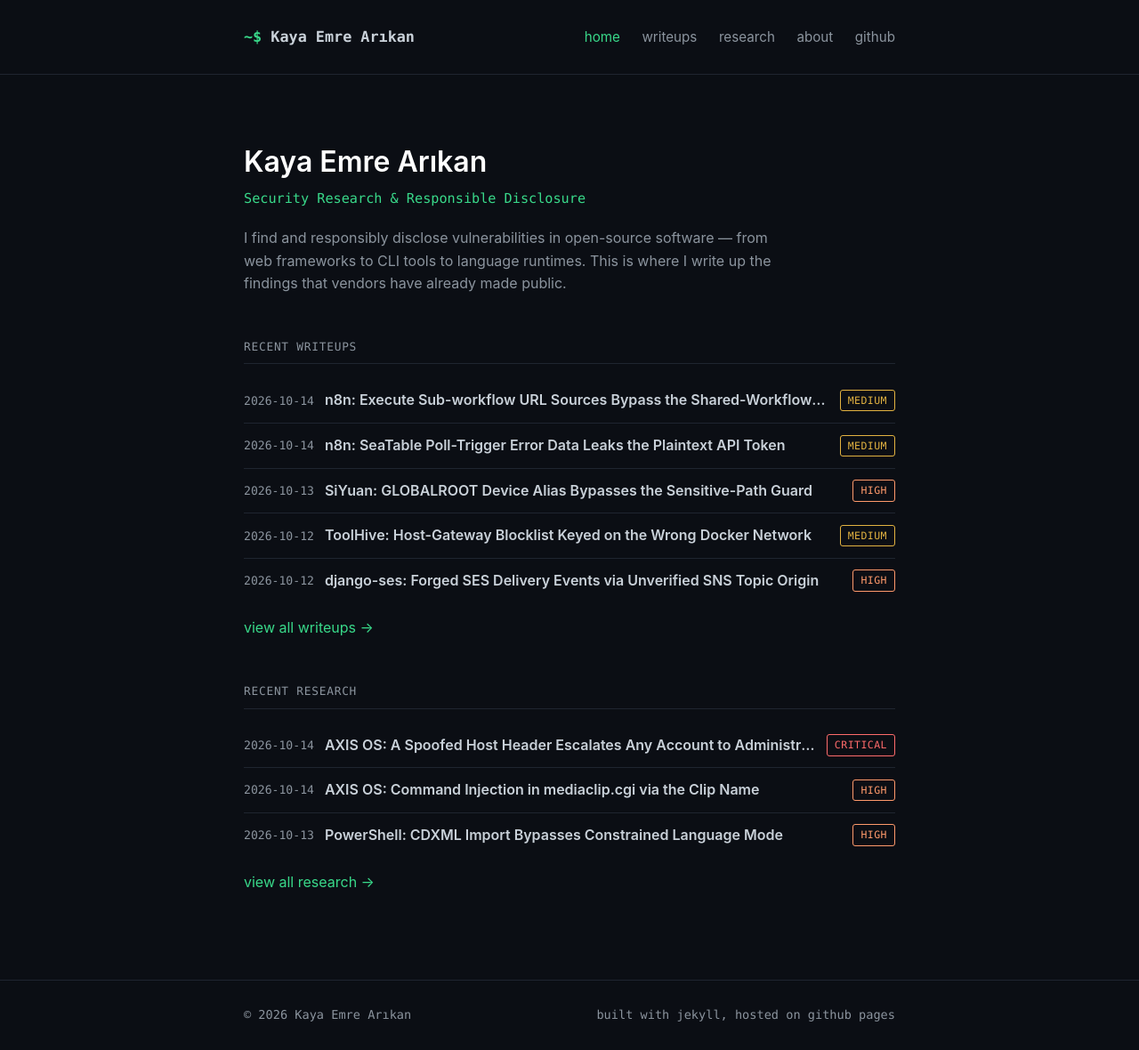
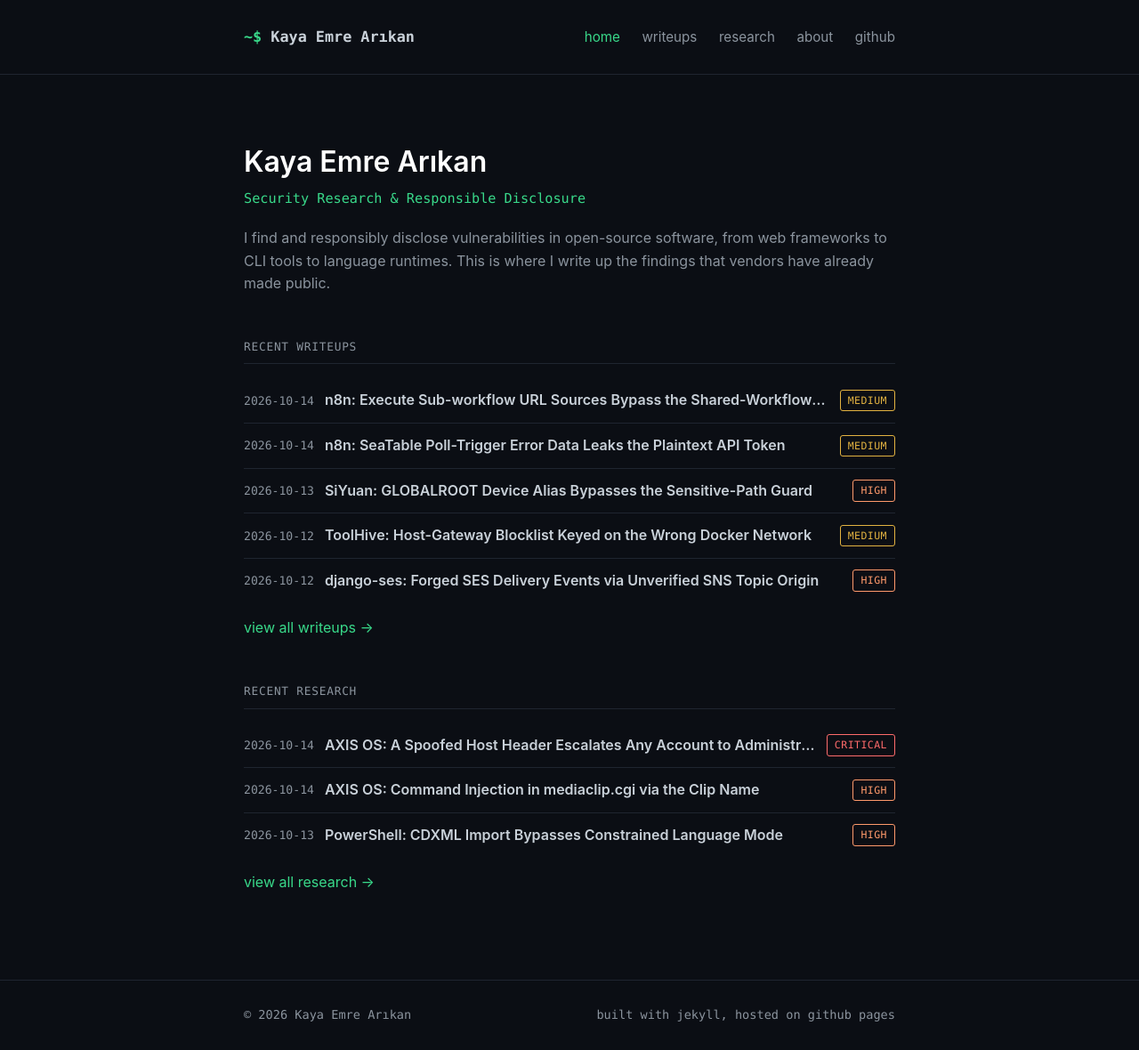
Before and after one commit to kemrec/kemrec.github.io, a Jekyll site: the page built from index.md, in a window 1280 px wide. Shown: the whole page at 89% size. Built offline with Jekyll 4.4.1, drawn with Linux system fonts in a browser that asks for light colours.

Commit message:
Fix home hero: remove em dash, let intro text wrap at full width

```diff
--- a/assets/css/main.scss
+++ b/assets/css/main.scss
@@ -92,7 +92,6 @@ h1, h2, h3 {
 }
 .hero p {
   color: var(--text-dim);
-  max-width: 60ch;
 }
 
 .section-title {
--- a/index.md
+++ b/index.md
@@ -7,9 +7,7 @@ title: Home
   <h1>{{ site.author.name }}</h1>
   <div class="tagline">{{ site.tagline }}</div>
   <p>
-    I find and responsibly disclose vulnerabilities in open-source software —
-    from web frameworks to CLI tools to language runtimes. This is where I
-    write up the findings that vendors have already made public.
+    I find and responsibly disclose vulnerabilities in open-source software, from web frameworks to CLI tools to language runtimes. This is where I write up the findings that vendors have already made public.
   </p>
 </div>
 
```
